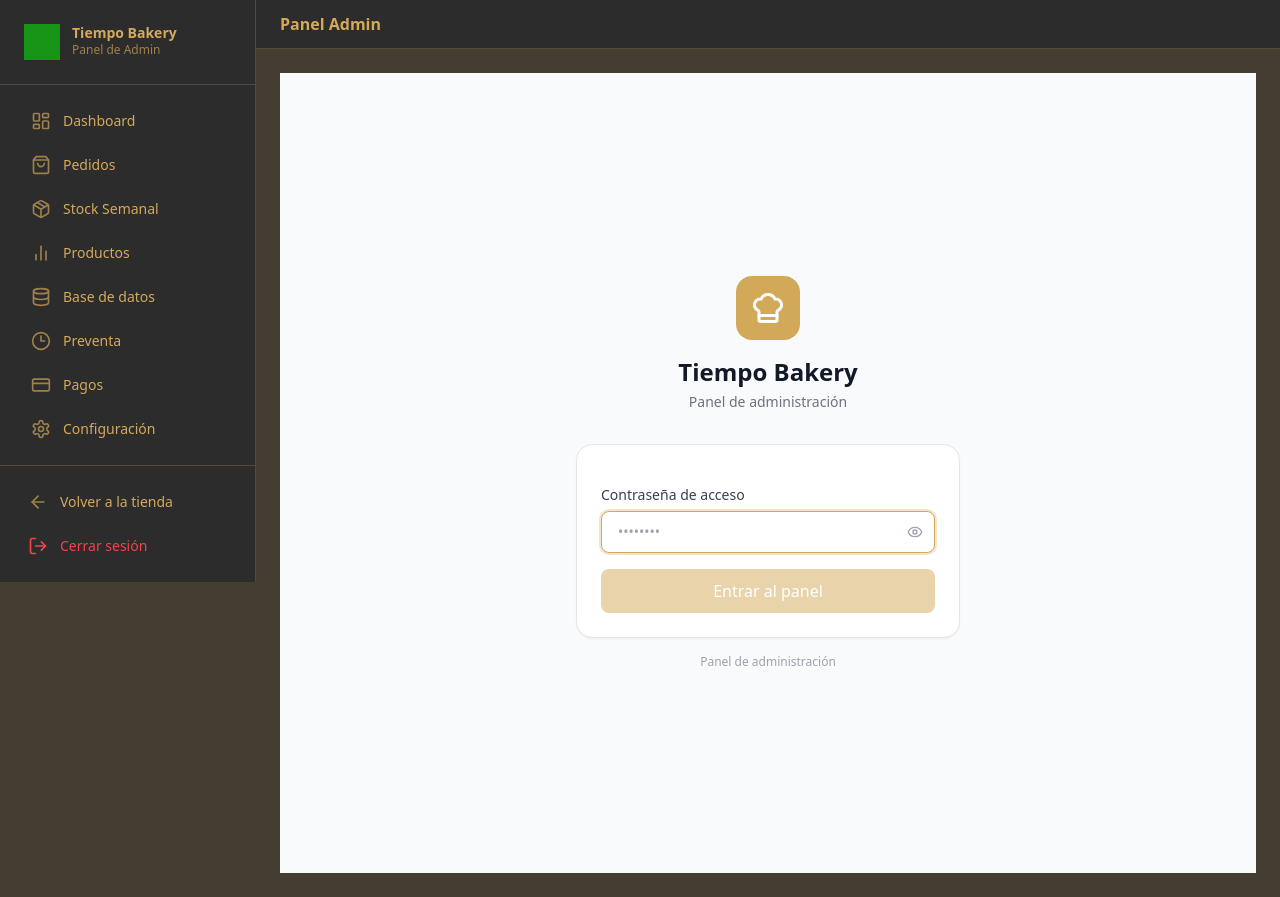
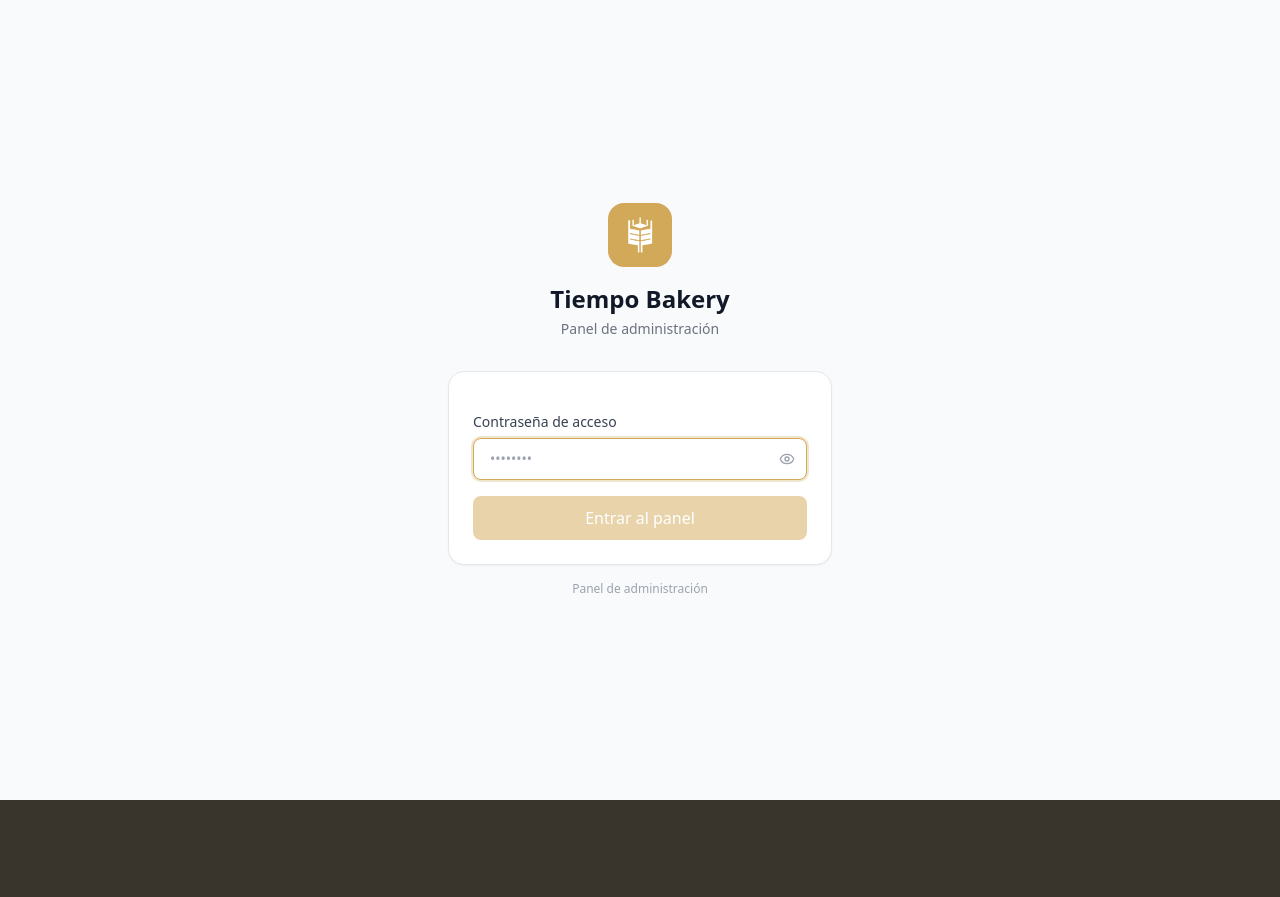
Before and after one commit to DesarrolloWeb-PDL/tiempo-bakery, a Next.js app: page /admin/login in a window 1280 px wide. After the commit the page ends 800 px from the top, so only its background shows below. Built offline with nearby package versions, Linux system fonts and the light colour scheme; no server answers; the database is empty.

Commit message:
fix: login page without admin sidebar + espiga icon instead of ChefHat

```diff
--- a/src/app/admin/layout.tsx
+++ b/src/app/admin/layout.tsx
@@ -67,7 +67,10 @@ export default function AdminLayout({ children }: { children: React.ReactNode })
   const [logoSrc, setLogoSrc] = useState<string | null>(null)
   const pathname = usePathname()
 
+  const isLoginPage = pathname === '/admin/login'
+
   useEffect(() => {
+    if (isLoginPage) return
     fetch('/api/admin/tema')
       .then((r) => r.json())
       .then((data) => {
@@ -75,11 +78,15 @@ export default function AdminLayout({ children }: { children: React.ReactNode })
         else setLogoSrc(null)
       })
       .catch(() => setLogoSrc(null))
-  }, [])
+  }, [isLoginPage])
 
   const currentPage = navItems.find((n) =>
     n.href === '/admin' ? pathname === '/admin' : pathname.startsWith(n.href)
   )
+
+  if (isLoginPage) {
+    return <>{children}</>
+  }
 
   return (
     <div className="min-h-screen lg:flex" style={{ backgroundColor: 'var(--brand-muted-bg)' }}>
--- a/src/app/admin/login/page.tsx
+++ b/src/app/admin/login/page.tsx
@@ -2,7 +2,8 @@
 
 import { useState, Suspense } from 'react'
 import { useRouter, useSearchParams } from 'next/navigation'
-import { ChefHat, Eye, EyeOff, Loader2 } from 'lucide-react'
+import Image from 'next/image'
+import { Eye, EyeOff, Loader2 } from 'lucide-react'
 
 function LoginForm() {
   const router = useRouter()
@@ -46,7 +47,13 @@ function LoginForm() {
         {/* Logo */}
         <div className="text-center mb-8">
           <div className="w-16 h-16 bg-brand-gold rounded-2xl flex items-center justify-center mx-auto mb-4">
-            <ChefHat className="w-9 h-9 text-white" />
+            <Image
+                src="/favicon.png"
+                alt="Tiempo Bakery"
+                width={36}
+                height={36}
+                className="object-contain brightness-0 invert"
+              />
           </div>
           <h1 className="text-2xl font-bold text-gray-900">Tiempo Bakery</h1>
           <p className="text-gray-500 text-sm mt-1">Panel de administración</p>
```
